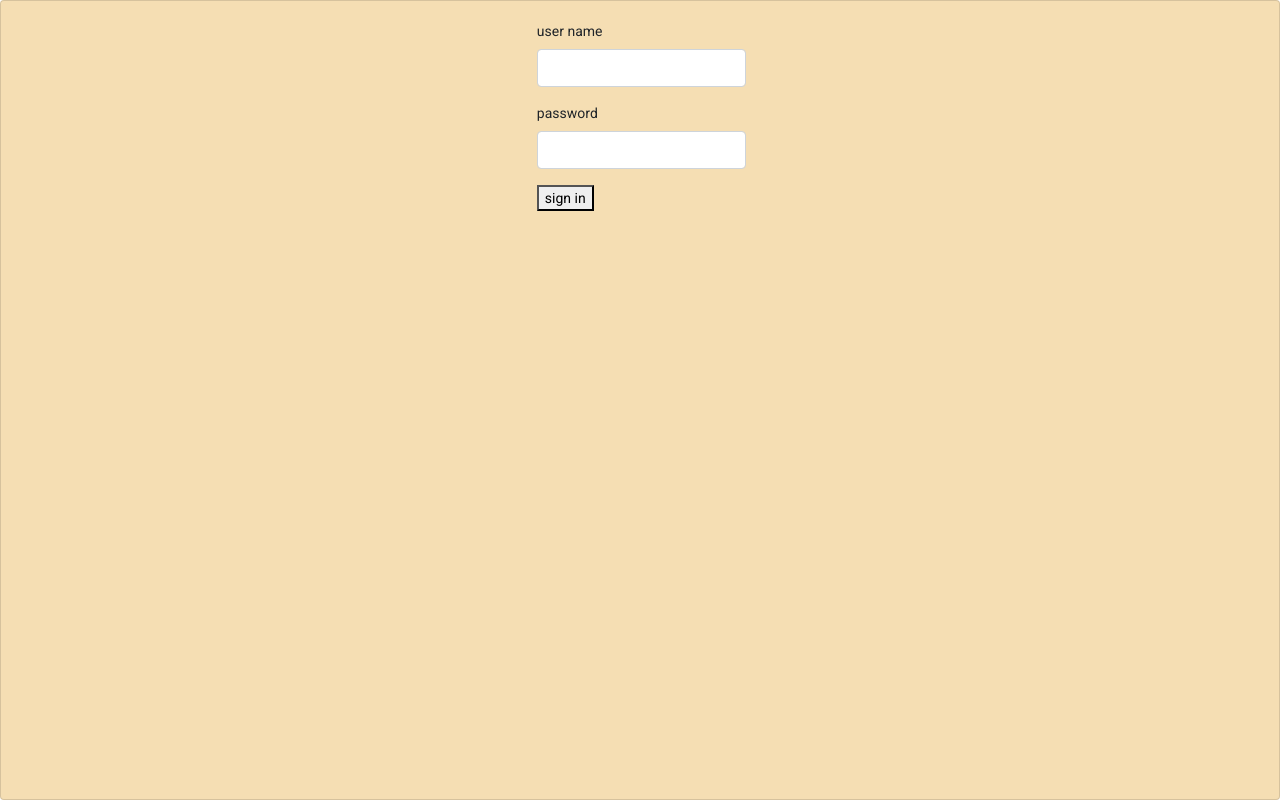
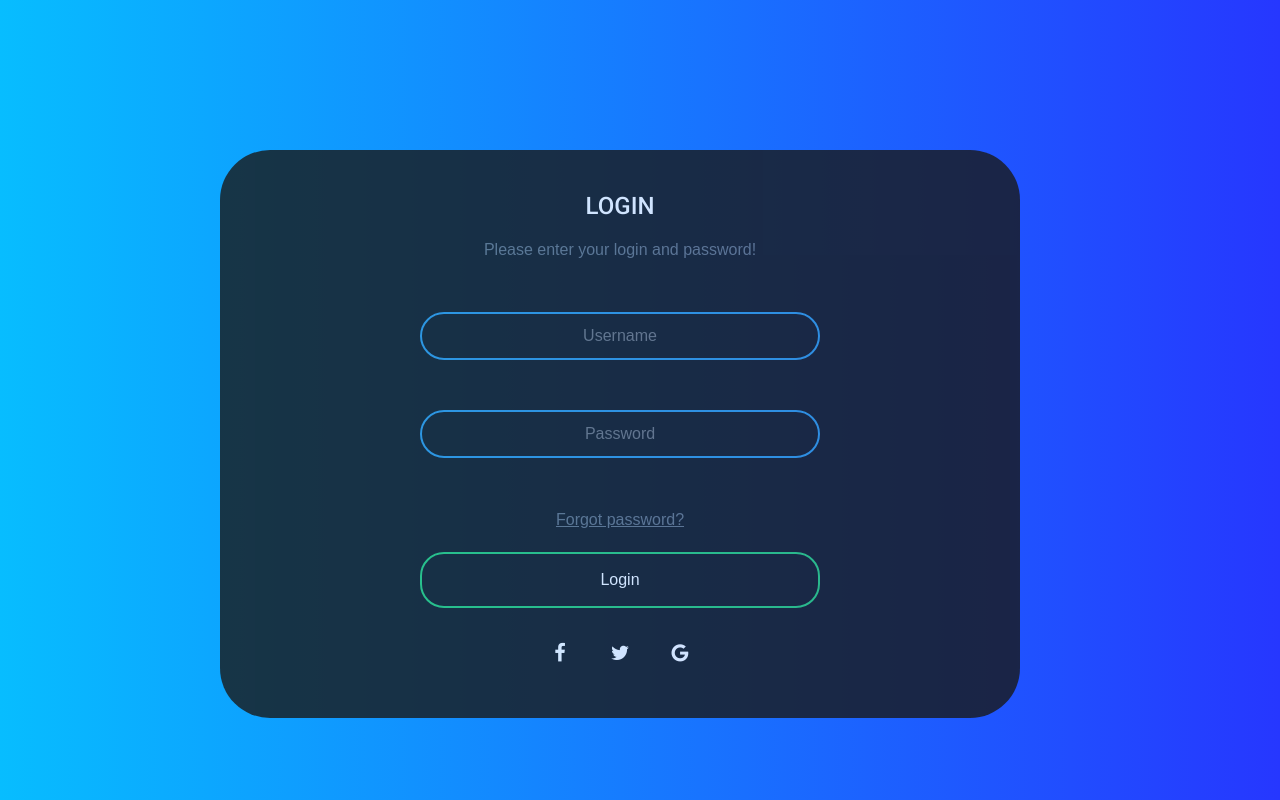
Before and after one commit to OUSSAMAAKAABOUR/stage-front, an Angular app: page / in a window 1280 px wide. Built offline with nearby package versions, Linux system fonts and the light colour scheme; what html-to-pdfmake, ngx-pagination, pdfmake would draw is missing.

Commit message:
last version k

```diff
--- /dev/null
+++ b/src/app/controller/model/connection.model.ts
@@ -0,0 +1,6 @@
+export class Connection {
+  public id: number;
+  public username: string;
+  public password: string;
+  public type: string;
+}
--- /dev/null
+++ b/src/app/controller/service/connection.service.ts
@@ -0,0 +1,48 @@
+import {Injectable} from '@angular/core';
+import {Connection} from '../model/connection.model';
+import {HttpClient} from '@angular/common/http';
+
+@Injectable({
+  providedIn: 'root'
+})
+export class ConnectionService {
+  private _connection: Connection;
+  private _urlBase: String = 'http://localhost:8036/gestion-comptabilite/facture';
+  private _lien : String;
+
+
+  constructor(private http: HttpClient) {
+  }
+
+  get connection(): Connection {
+    if (this._connection = null) {
+      this._connection = new Connection();
+    }
+    return this._connection;
+  }
+
+  set connection(value: Connection) {
+    this._connection = value;
+  }
+
+
+  get lien(): String {
+    return this._lien;
+  }
+
+  set lien(value: String) {
+    this._lien = value;
+  }
+
+  get urlBase(): String {
+    return this._urlBase;
+  }
+
+  set urlBase(value: String) {
+    this._urlBase = value;
+  }
+
+  public verify() {
+
+  }
+}
--- a/src/app/view/logincomp/logincomp.component.css
+++ b/src/app/view/logincomp/logincomp.component.css
@@ -1,5 +1,141 @@
-.bk {
-  width: 100%;
-  height: 100%;
-  background-color:wheat;
+body {
+  margin: 0;
+  padding: 0;
+  font-family: sans-serif;
+  background: linear-gradient(to right, #07bdff, #2637FF)
 }
+
+.card {
+  margin-bottom: 20px;
+  border: none
+}
+
+.box {
+  width: 800px;
+  padding: 40px;
+  position: absolute;
+  top: 50%;
+  left: 25%;
+  background: #191919;
+  opacity: 0.8;
+  border-radius: 50px;
+  text-align: center;
+  transition: 0.25s;
+  margin-top: 150px
+}
+
+.box input[type="text"],
+.box input[type="password"] {
+  border: 0;
+  background: none;
+  display: block;
+  margin: 50px auto;
+  text-align: center;
+  border: 2px solid #3498db;
+  padding: 10px 10px;
+  width: 400px;
+  outline: none;
+  color: white;
+  border-radius: 24px;
+  transition: 0.25s
+}
+
+.box h1 {
+  color: white;
+  text-transform: uppercase;
+  font-weight: 500
+}
+
+.box input[type="text"]:focus,
+.box input[type="password"]:focus {
+  width: 300px;
+  border-color: #2ecc71
+}
+
+.box input[type="submit"] {
+  border: 0;
+  background: none;
+  display: block;
+  margin: 20px auto;
+  text-align: center;
+  border: 2px solid #2ecc71;
+  padding: 14px 40px;
+  outline: none;
+  color: white;
+  border-radius: 24px;
+  transition: 0.25s;
+  width: 400px;
+  cursor: pointer
+}
+
+.box input[type="submit"]:hover {
+  background: #2ecc71
+}
+
+.forgot {
+  text-decoration: underline
+}
+
+ul.social-network {
+  list-style: none;
+  display: inline;
+  margin-left: 0 !important;
+  padding: 0
+}
+
+ul.social-network li {
+  display: inline;
+  margin: 0 5px
+}
+
+.social-network a.icoFacebook:hover {
+  background-color: #3B5998
+}
+
+.social-network a.icoTwitter:hover {
+  background-color: #33ccff
+}
+
+.social-network a.icoGoogle:hover {
+  background-color: #BD3518
+}
+
+.social-network a.icoFacebook:hover i,
+.social-network a.icoTwitter:hover i,
+.social-network a.icoGoogle:hover i {
+  color: #fff
+}
+
+a.socialIcon:hover,
+.socialHoverClass {
+  color: #44BCDD
+}
+
+.social-circle li a {
+  display: inline-block;
+  position: relative;
+  margin: 0 auto 0 auto;
+  border-radius: 50%;
+  text-align: center;
+  width: 50px;
+  height: 50px;
+  font-size: 20px
+}
+
+.social-circle li i {
+  margin: 0;
+  line-height: 50px;
+  text-align: center
+}
+
+.social-circle li a:hover i,
+.triggeredHover {
+  transform: rotate(360deg);
+  transition: all 0.2s
+}
+
+.social-circle i {
+  color: #fff;
+  transition: all 0.8s;
+  transition: all 0.8s
+}
--- a/src/app/view/logincomp/logincomp.component.html
+++ b/src/app/view/logincomp/logincomp.component.html
@@ -1,23 +1,28 @@
-<div class="card container-fluid bk" >
+<body>
+<div class="container lown">
+  <div class="row">
+    <div class="col-md-6">
+      <div class="card">
+        <link href='https://use.fontawesome.com/releases/v5.8.1/css/all.css'>
+        <link href='https://maxcdn.bootstrapcdn.com/bootstrap/4.0.0/css/bootstrap.min.css'>
+        <script src='https://stackpath.bootstrapcdn.com/bootstrap/4.0.0/js/bootstrap.bundle.min.js'></script>
+        <script src='https://cdnjs.cloudflare.com/ajax/libs/jquery/3.2.1/jquery.min.js'></script>
+        <form onsubmit="event.preventDefault()" class="box">
+          <h1>Login</h1>
+          <p class="text-muted"> Please enter your login and password!</p>
+          <input type="text" name="" placeholder="Username">
+          <input type="password" name="" placeholder="Password">
+          <a class="forgot text-muted" href="#">Forgot password?</a>
+          <input type="submit"  routerLink="secondcomp" (click)="verify()" name="" value="Login" >
 
-
-<div class="card-body " >
-  <div class="row">
-    <div class="form-group   offset-md-5">
-      <label>user name</label>
-      <input  type="email" class="form-control"  >
+          <div class="col-md-12">
+            <ul class="social-network social-circle">
+              <li><a href="https://www.facebook.com/" class="icoFacebook" title="Facebook"><i class="fa fa-facebook"></i></a></li>
+              <li><a href="https://twitter.com/" class="icoTwitter" title="Twitter"><i class="fa fa-twitter"></i></a></li>
+              <li><a href="https://google.com" class="icoGoogle" title="Google +"><i class="fa fa-google "></i></a></li>
+            </ul>
+          </div>
+        </form>
+      </div>
     </div>
   </div>
-  <div class="row">
-    <div class="form-group offset-md-5">
-      <label>password</label>
-      <input type="password" class="form-control"  >
-    </div>
-  </div>
-  <div class="row">
-    <div class="form-group offset-md-5">
-     <div><button routerLink="secondcomp">sign in</button></div>
-    </div>
-  </div>
-</div>
-</div>
--- a/src/app/view/logincomp/logincomp.component.ts
+++ b/src/app/view/logincomp/logincomp.component.ts
@@ -1,5 +1,6 @@
-import { Component, OnInit } from '@angular/core';
-import {TestserviceService} from "../../controller/service/testservice.service";
+import {Component, OnInit} from '@angular/core';
+import {TestserviceService} from '../../controller/service/testservice.service';
+import {ConnectionService} from '../../controller/service/connection.service';
 
 @Component({
   selector: 'app-logincomp',
@@ -8,20 +9,29 @@ import {TestserviceService} from "../../controller/service/testservice.service";
 })
 export class LogincompComponent implements OnInit {
 
-  constructor(private testserviceService: TestserviceService) { }
+  constructor(private testserviceService: TestserviceService, private connectionService: ConnectionService) {
+  }
 
   ngOnInit(): void {
   }
+
   get x(): boolean {
     return this.testserviceService.x;
   }
+
   get y(): boolean {
     return this.testserviceService.y;
   }
+
   get w(): boolean {
     return this.testserviceService.w;
   }
-  public methode1login(){
+
+  public methode1login() {
     this.testserviceService.methode1login();
   }
+
+  public verify() {
+    this.connectionService.verify();
+  }
 }
--- a/src/app/view/operationsocietechoicecomp/operationsocietechoicecomp.component.css
+++ b/src/app/view/operationsocietechoicecomp/operationsocietechoicecomp.component.css
@@ -46,7 +46,7 @@ nav {
   margin: 0 auto;
   background: #fff;
   padding: 50px 0;
-  box-shadow: 0px 5px 0px #dedede; /*hada huwa dak lkhet li kayfre9 lmenu 3la comp */
+ /*hada huwa dak lkhet li kayfre9 lmenu 3la comp */
 }
 
 /* By Dominik Biedebach @domobch */
@@ -66,7 +66,7 @@ nav ul li a {
   color: #aaa;
   font-weight: 800;
   text-transform: uppercase;
-  margin: 0 50px;
+  margin: 0 45px;
 
 }
 
--- a/src/app/view/paiement-save/paiement-save.component.html
+++ b/src/app/view/paiement-save/paiement-save.component.html
@@ -49,6 +49,7 @@
       <th>description</th>
       <th>montant</th>
       <th>date paiement</th>
+      <th>operation</th>
       <th>Action</th>
       </thead>
       <tbody>
@@ -58,7 +59,8 @@
         <td>{{c.montant}}</td>
         <td>{{c.datePaiement}}</td>
         <td>{{c.operationSociete.ref}}</td>
-        <td><span (click)="delete(c)"><i class="fa fa-trash btn btn-danger"></i></span></td>
+        <td><span (click)="delete(c)"><i class="fa fa-trash btn btn-danger"></i></span>
+          <span ><i class="fa fa-edit btn btn-dark"></i></span></td>
        </tr>
       </tbody>
 
```
